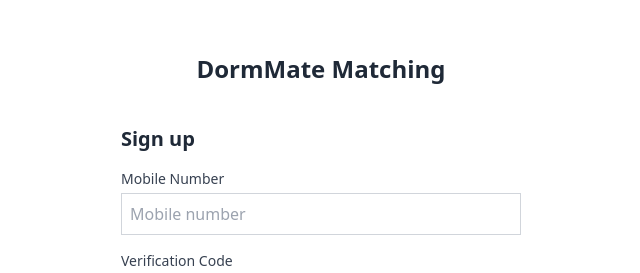
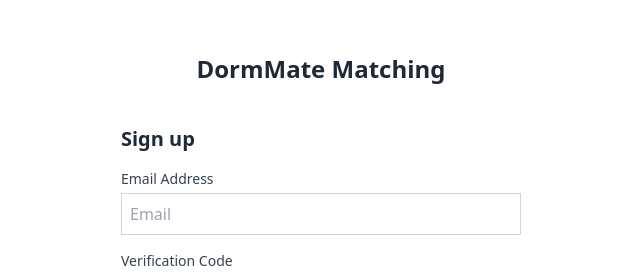
Before and after one commit to Jokuna/SWE3002, a Nuxt app in the folder Frontend/: page /signup in a window 1280 px wide. Shown: the part 153-426 px from the top of the page, without its empty margins (319-959 px from the left). Built offline with nearby package versions, Linux system fonts and the light colour scheme.

Commit message:
Signup page

```diff
--- a/Frontend/pages/signup.vue
+++ b/Frontend/pages/signup.vue
@@ -8,16 +8,16 @@
       <h2 class="text-xl font-semibold text-gray-800 mb-4">Sign up</h2>
 
       <form class="space-y-4">
-        <!-- Mobile Number Input -->
+        <!-- Email Number Input -->
         <div>
-          <label for="mobile" class="block text-sm font-medium text-gray-700">
-            Mobile Number
+          <label for="email" class="block text-sm font-medium text-gray-700">
+            Email Address
           </label>
           <div class="mt-1 relative">
             <input
-              id="mobile"
-              type="tel"
-              placeholder="Mobile number"
+              id="email"
+              type="email"
+              placeholder="Email"
               class="w-full border border-gray-300 p-2 focus:outline-none focus:ring-2 focus:ring-blue-500"
             />
           </div>
```
